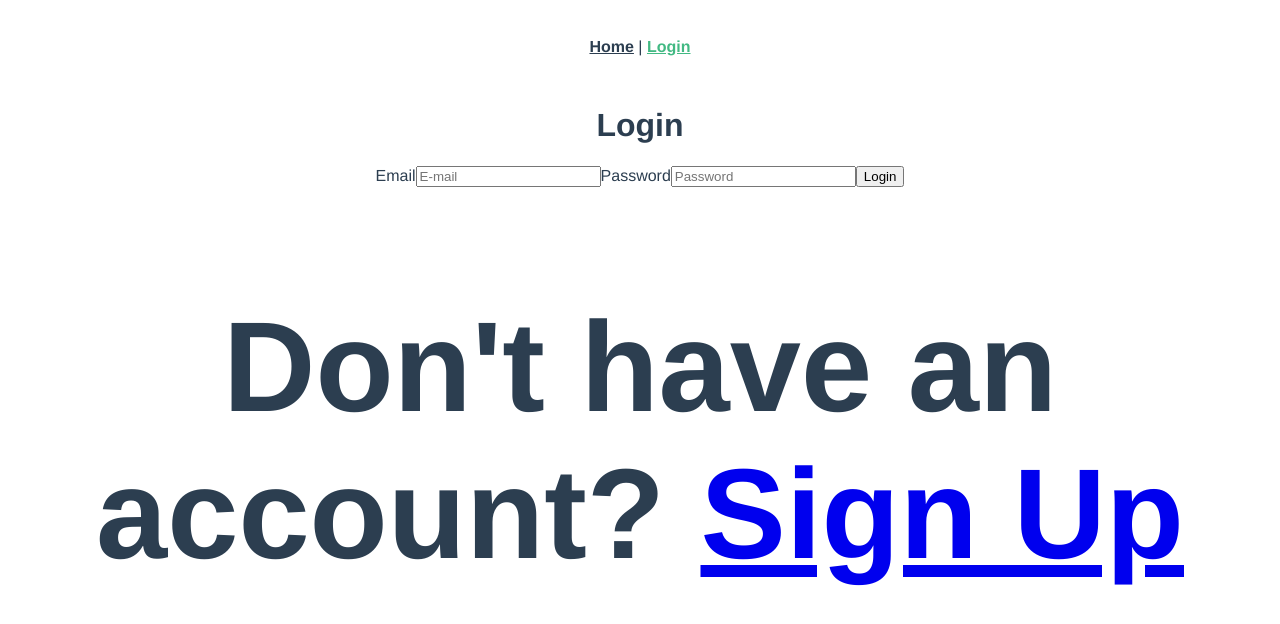
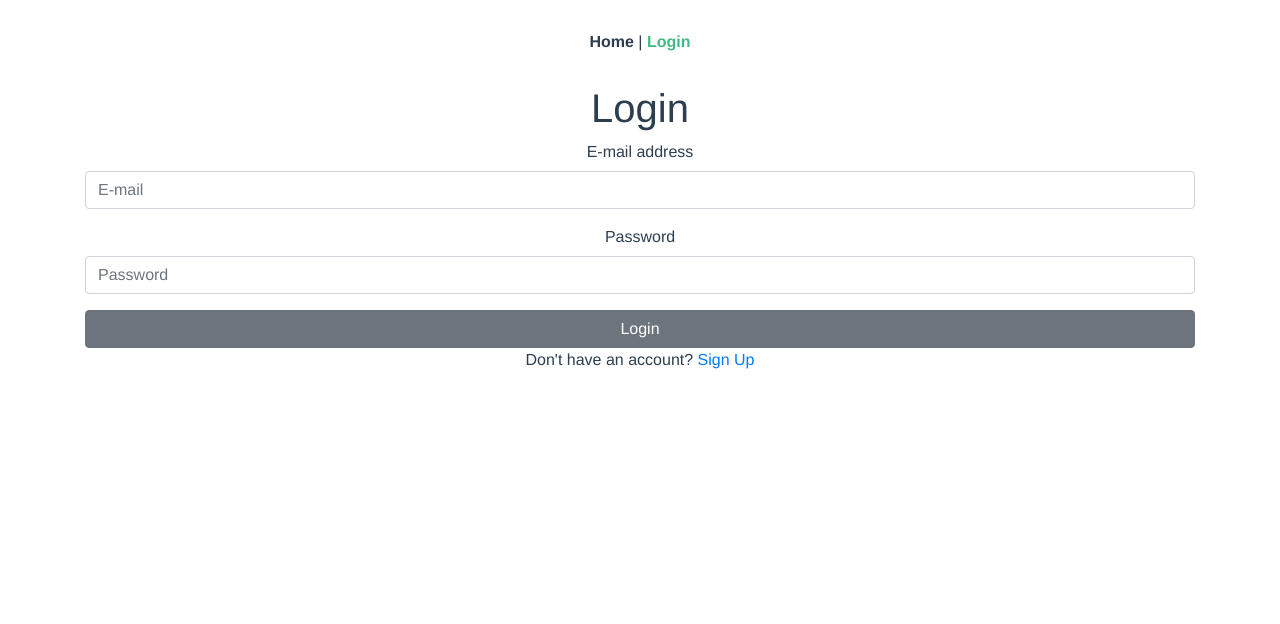
Before and after one commit to dhonasan/pse-smartdoor, a Vue app: page /login in a window 1280 px wide. Shown: the top 624 px of the page. Built offline with nearby package versions, Linux system fonts and the light colour scheme; no server answers.

Commit message:
add bootstrap

```diff
--- a/public/index.html
+++ b/public/index.html
@@ -3,7 +3,7 @@
   <head>
     <meta charset="utf-8">
     <meta http-equiv="X-UA-Compatible" content="IE=edge">
-    <meta name="viewport" content="width=device-width,initial-scale=1.0">
+    <meta name="viewport" content="width=device-width, initial-scale=1, shrink-to-fit=no">
     <link rel="icon" href="<%= BASE_URL %>favicon.ico">
     <title>Smartdoor</title>
   </head>
--- a/src/App.vue
+++ b/src/App.vue
@@ -1,5 +1,5 @@
 <template>
-  <div id="app">
+  <b-container id="app">
     <div id="nav">
       <router-link to="/">Home</router-link> |
       <router-link v-if="check_auth()" to="dashboard">Dashboard</router-link>
@@ -8,12 +8,15 @@
       <a v-if="check_auth()" @click.prevent="logout" href="/logout">Logout</a>
     </div>
     <router-view/>
-  </div>
+  </b-container>
 </template>
 
 <script>
   import firebase from 'firebase';
+  import Vue from 'vue'
+  import BootstrapVue from 'bootstrap-vue'
 
+  Vue.use(BootstrapVue)
   export default {
     name: 'app',
     methods: {
@@ -32,6 +35,8 @@
 </script>
 
 <style lang="scss">
+@import 'node_modules/bootstrap/scss/bootstrap';
+@import 'node_modules/bootstrap-vue/src/index.scss';
 #app {
   font-family: 'Avenir', Helvetica, Arial, sans-serif;
   -webkit-font-smoothing: antialiased;
--- a/src/views/Home.vue
+++ b/src/views/Home.vue
@@ -7,6 +7,6 @@
 
 <style>
 h2 {
-  font-size: 10vw;
+  font-size: 20px;
 }
 </style>
--- a/src/views/Login.vue
+++ b/src/views/Login.vue
@@ -1,16 +1,16 @@
 <template>
   <div class="login">
     <h1>Login</h1>
-      <form @submit.prevent="login">
-        <label for="email">Email</label>
-        <input type="email" v-model="email" name="email" placeholder="E-mail" required>
-
-        <label for="password">Password</label>
-        <input type="password" v-model="password" name="password" placeholder="Password" required>
-
-        <button>Login</button>
-      </form>
-      <h2>Don't have an account? <router-link to="signup">Sign Up</router-link></h2>
+      <b-form @submit.prevent="login">
+        <b-form-group prepend="@" label="E-mail address">
+          <b-form-input type="email" v-model="email" name="email" placeholder="E-mail" required></b-form-input>
+        </b-form-group>
+        <b-form-group label="Password">
+          <b-form-input type="password" v-model="password" name="password" placeholder="Password" required></b-form-input>
+        </b-form-group>
+        <b-button block>Login</b-button>
+      </b-form>
+      <p>Don't have an account? <router-link to="signup">Sign Up</router-link></p>
   </div>
 </template>
 
--- /dev/null
+++ b/vue.config.js
@@ -0,0 +1,14 @@
+module.exports = {
+  pwa: {
+    name: 'Smart Door',
+    themeColor: '#4DBA87',
+    msTileColor: '#000000',
+    appleMobileWebAppCapable: 'yes',
+    appleMobileWebAppStatusBarStyle: 'black',
+
+    workboxPluginMode: 'InjectManifest',
+    workboxOptions: {
+      swSrc: 'dev/sw.js',
+    }
+  }
+}
```
Also changed, not shown: package.json (+6 -4 lines), 1 other file (tests, documents, lock files or other folders).
